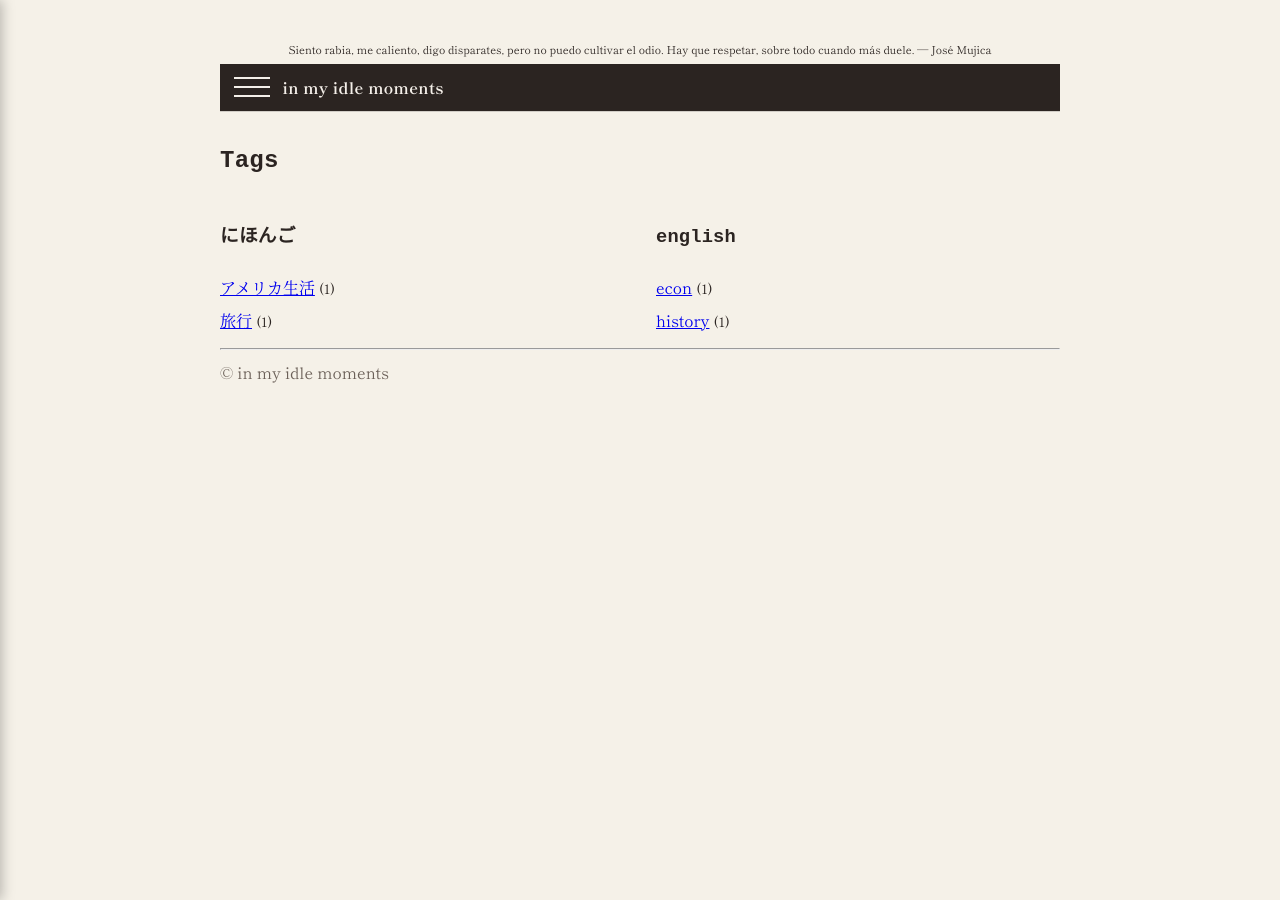
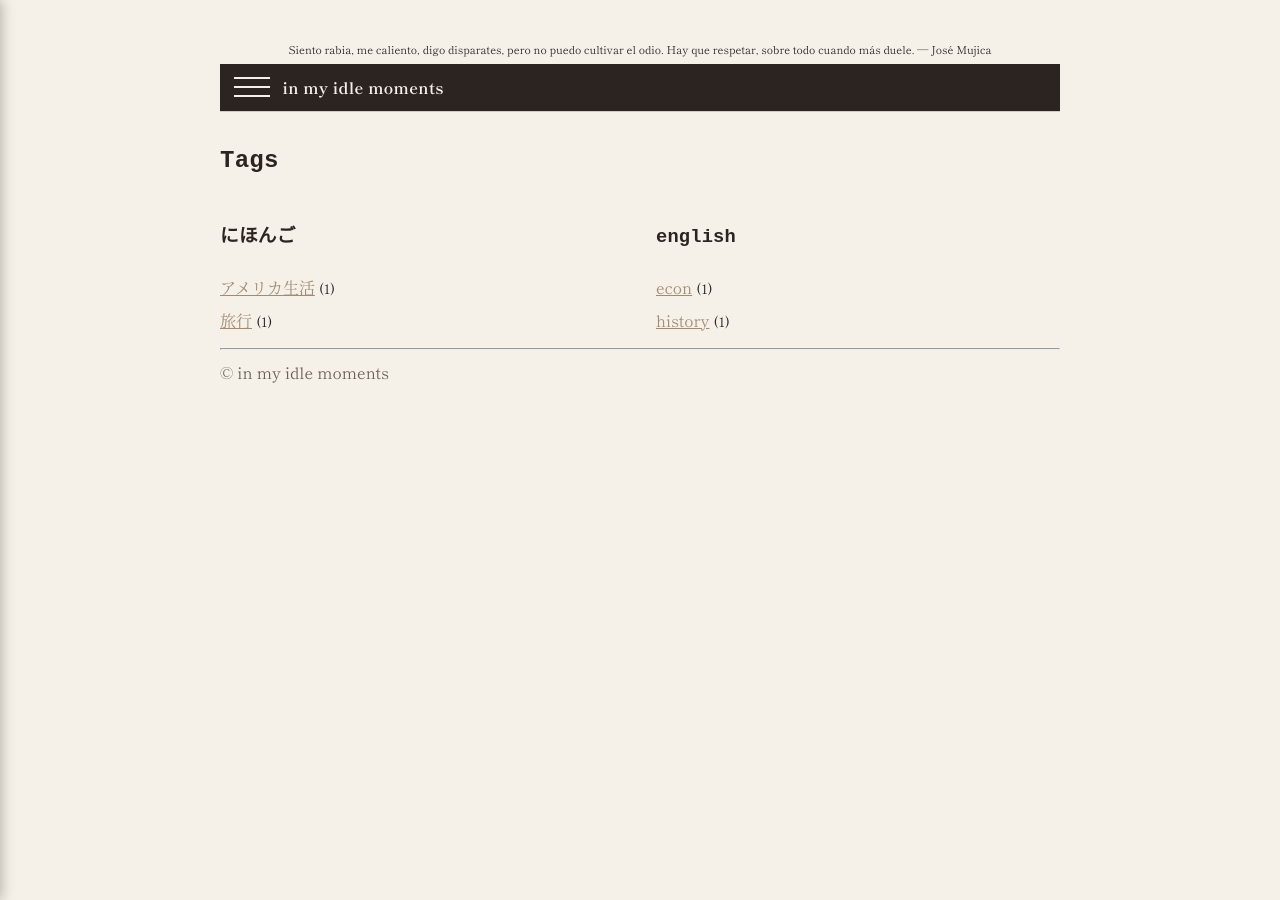
Before and after one commit to tsuredurenarumamani/notes, a Jekyll site: the page built from tags.md, in a window 1280 px wide. Built offline with Jekyll 4.4.1, drawn with Linux system fonts in a browser that asks for light colours; some web fonts are replaced.

Commit message:
Update style.css

```diff
--- a/assets/style.css
+++ b/assets/style.css
@@ -127,6 +127,9 @@ body{
 /* 見出しはタイプライター風（前に入れた指定を上書きしないため控えめに） */
 h1, h2, h3, h4, h5, h6{
   font-family: "M PLUS 1 Code","Courier New", Courier, monospace !important;
+  font-weight: 700;
+  letter-spacing: .01em;
+}   /* ← この } が抜けてた！ */
 
 /* 本文リンクの色（クリック前後で同じ色にする） */
 .container a:link,
@@ -138,4 +141,4 @@ h1, h2, h3, h4, h5, h6{
   color: var(--brown-2) !important;  /* ホバー時だけ少し濃く */
 }
 
-/* 英語ページは本文をTimes寄せ（前回の指定があるのでそのままでOK） */
+/* 英語ページは本文をT*
```
